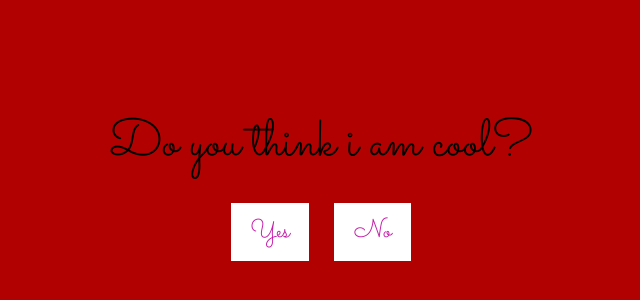
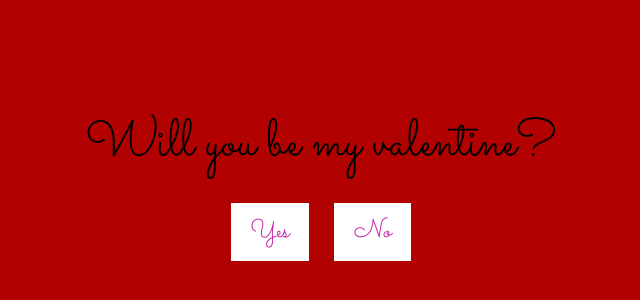
Before and after one commit to iamaddysup/adimadeit, a plain HTML site: page index.html in a window 1280 px wide. Shown: the part 216-516 px from the top of the page, without its empty margins (319-959 px from the left). Drawn offline with Linux system fonts and the light colour scheme.

Commit message:
Update index.html

```diff
--- a/index.html
+++ b/index.html
@@ -11,7 +11,7 @@
     <div id="container">
         <div id="image-container"></div> <!-- Container for displaying images -->
         <div id="text-container">
-            <div id="question">Do you think i am cool?</div> <!-- Question -->
+            <div id="question">Will you be my valentine?</div> <!-- Question -->
             <div id="options">
                 <button id="yes-button" onclick="selectOption('yes')">Yes</button> <!-- Yes button -->
                 <button id="no-button" onclick="selectOption('no')">No</button> <!-- No button -->
```
